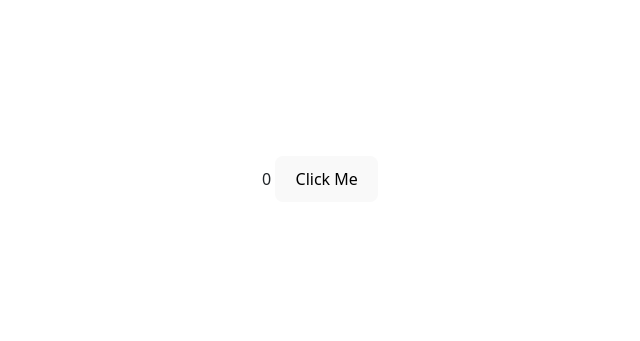
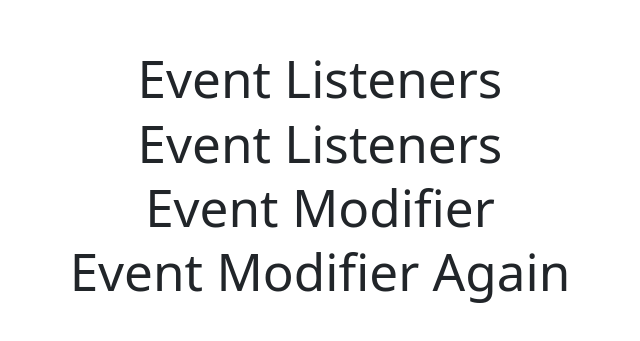
Before and after one commit to Todd-Sutherland/svelte-crash-course, a Svelte app in the folder svelte-crash-course/: page / in a window 1280 px wide. Shown: the part 221-562 px from the top of the page, without its empty margins (320-960 px from the left). Built offline with nearby package versions, Linux system fonts and the light colour scheme.

Commit message:
Event listeners in svelte, event modifiers
Attaching events in Svelte

```diff
--- a/svelte-crash-course/src/App.svelte
+++ b/svelte-crash-course/src/App.svelte
@@ -8,7 +8,8 @@
 
 <!-- <Component /> -->
 <!-- <AddingData/> -->
-<Reactivity />
+<!-- <Reactivity /> -->
+<AttachingEvents />
 
 <!-- Only the elements within App.svelte will be affected by these style attributes -->
 <!-- When you add styles to elements, svelte will automatically add a special svelte class to those elements -->
@@ -36,4 +37,5 @@
     import Component from './Component.svelte'
     import AddingData from './AddingData.svelte';
     import Reactivity from './Reactivity.svelte';
+    import AttachingEvents from './AttachingEvents.svelte';
 </script>
--- /dev/null
+++ b/svelte-crash-course/src/AttachingEvents.svelte
@@ -0,0 +1,22 @@
+<script>
+    function onClick(event){
+        console.log('clicked')
+    }
+
+    function clickModifier(event){
+        event.preventDefault() // to prevent the default behavior of the submit, so you can make some validation and cancel the request,etc.
+        console.log('good job')
+    }
+//vanilla JS method- h1.addEventListener('click', onClick)
+</script>
+
+<h1 on:click={onClick}>Event Listeners</h1>
+
+<!-- Or we can define an anonymous arrow function inline to the on:click -->
+<h1 on:click={() => {console.log('clicked again')} }>Event Listeners</h1>
+
+<!-- Event modifiers -->
+<h1 on:click={clickModifier}>Event Modifier</h1>
+
+<!-- You can also add the event modifier inline -->
+<h1 on:click|preventDefault={() => console.log('hello')}>Event Modifier Again</h1>
```
